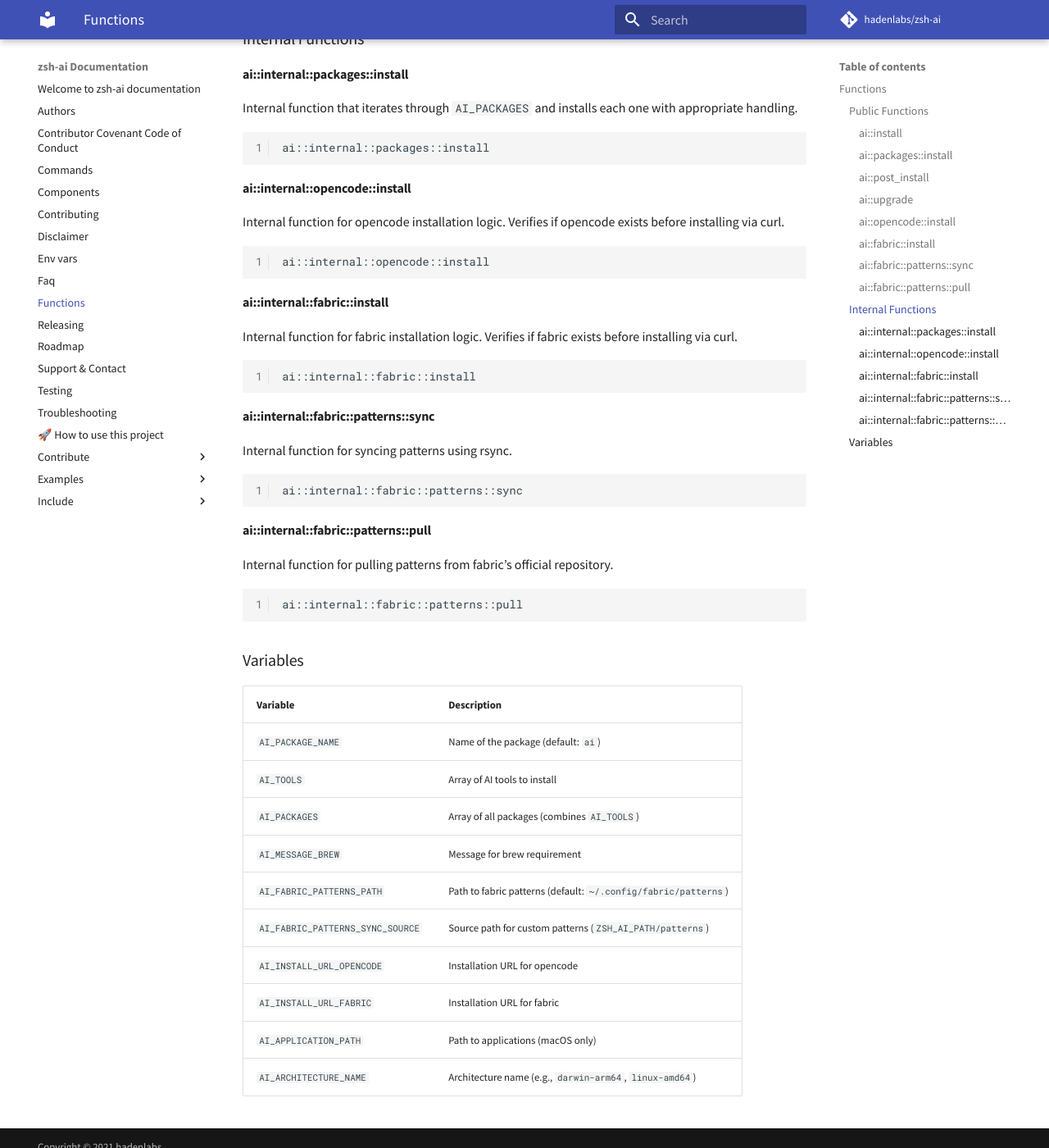
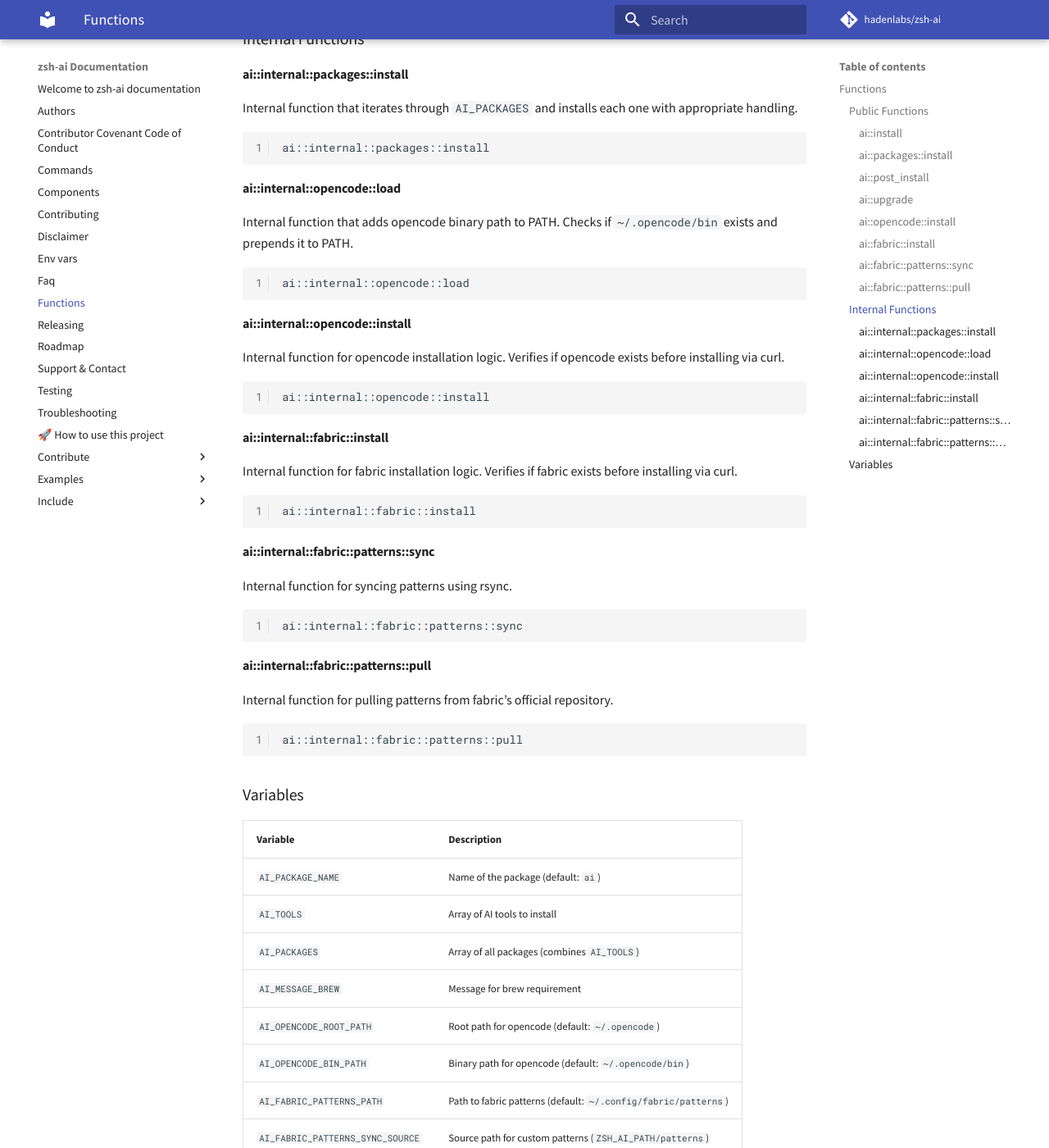
Before and after one commit to hadenlabs/zsh-ai, an MkDocs documentation site: the page built from docs/functions.md, in a window 1280 px wide and 1400 px high, scrolled down 1426 px. Shown: the whole window at 82% size. Built offline with MkDocs 1.6.1 and Material for MkDocs 9.7.7, drawn with Linux system fonts in a browser that asks for light colours; comment, search, counter and statistics services are not loaded.

Commit message:
refactor 🎨 (opencode): implement load opencode bin (#4)
Signed-off-by: Luis Mayta <luis@hadenlabs.com>

````diff
--- a/docs/functions.md
+++ b/docs/functions.md
@@ -83,6 +83,14 @@
 ai::internal::packages::install
 ```
 
+#### ai::internal::opencode::load
+
+Internal function that adds opencode binary path to PATH. Checks if `~/.opencode/bin` exists and prepends it to PATH.
+
+```bash
+ai::internal::opencode::load
+```
+
 #### ai::internal::opencode::install
 
 Internal function for opencode installation logic. Verifies if opencode exists before installing via curl.
@@ -123,6 +131,8 @@
 | `AI_TOOLS`                       | Array of AI tools to install                                   |
 | `AI_PACKAGES`                    | Array of all packages (combines `AI_TOOLS`)                    |
 | `AI_MESSAGE_BREW`                | Message for brew requirement                                   |
+| `AI_OPENCODE_ROOT_PATH`          | Root path for opencode (default: `~/.opencode`)                |
+| `AI_OPENCODE_BIN_PATH`           | Binary path for opencode (default: `~/.opencode/bin`)          |
 | `AI_FABRIC_PATTERNS_PATH`        | Path to fabric patterns (default: `~/.config/fabric/patterns`) |
 | `AI_FABRIC_PATTERNS_SYNC_SOURCE` | Source path for custom patterns (`ZSH_AI_PATH/patterns`)       |
 | `AI_INSTALL_URL_OPENCODE`        | Installation URL for opencode                                  |
````
Also changed, not shown: AGENTS.md (+2 -0 lines), 3 other files.
